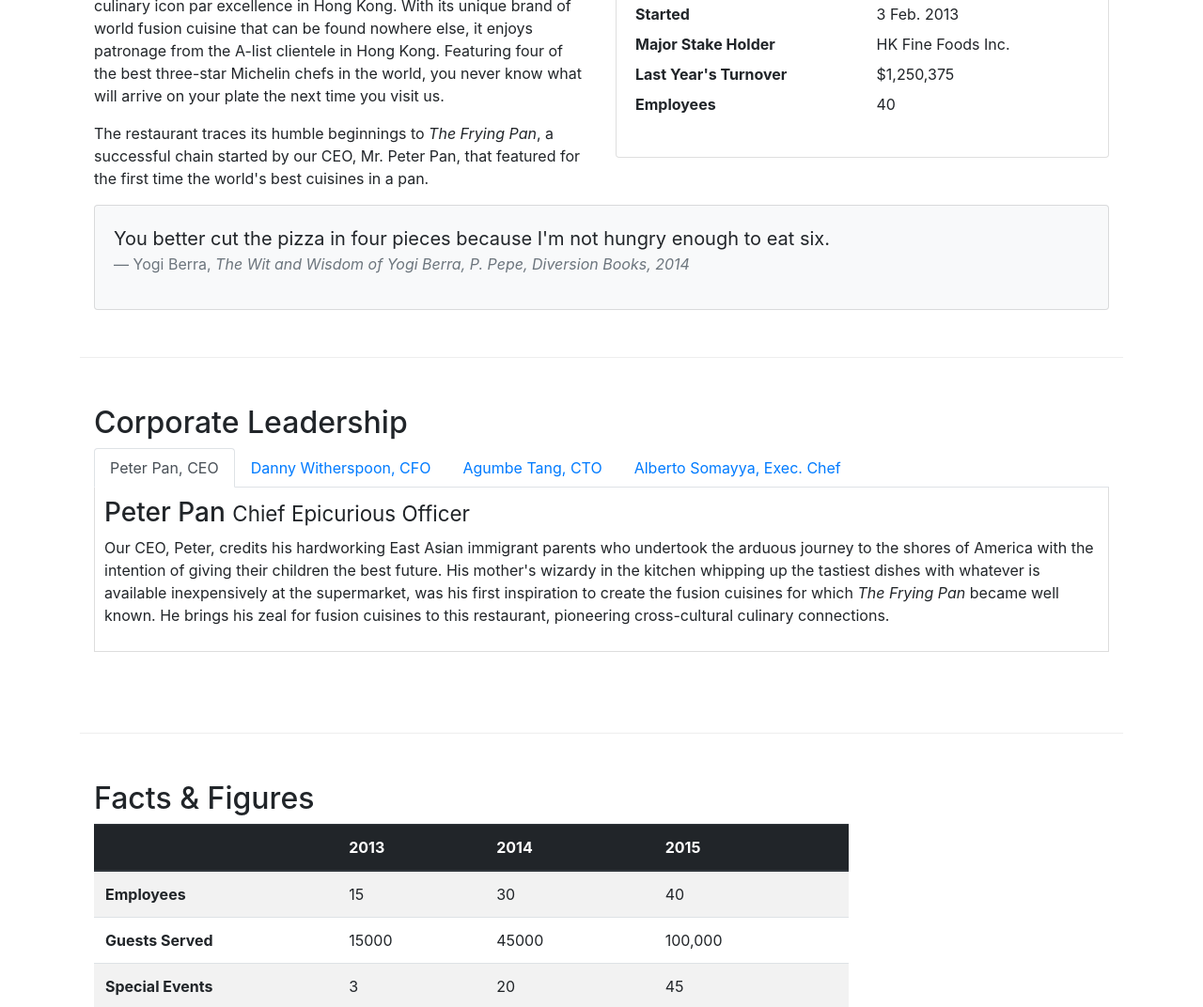
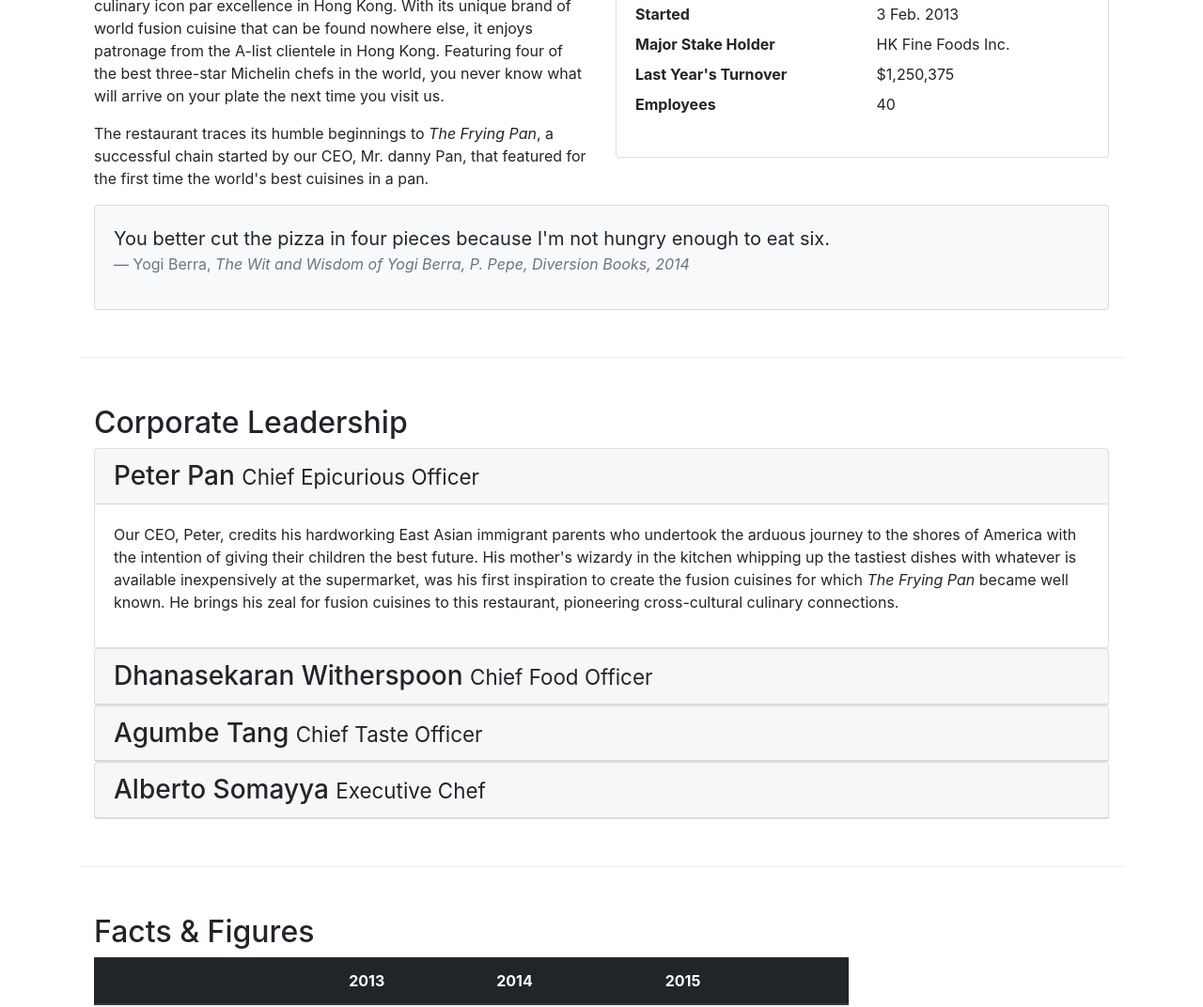
Before and after one commit to gondolio/coursera-full-stack-react-bootstrap, a website: page aboutus.html in a window 1280 px wide. Shown: the part 591-1663 px from the top of the page at 94% size. Drawn offline with nearby package versions, Linux system fonts and the light colour scheme.

Commit message:
Accordion

```diff
--- a/aboutus.html
+++ b/aboutus.html
@@ -67,7 +67,7 @@
             <div class="col-12 col-sm-6">
                 <h2>Our History</h2>
                 <p>Started in 2010, Ristorante con Fusion quickly established itself as a culinary icon par excellence in Hong Kong. With its unique brand of world fusion cuisine that can be found nowhere else, it enjoys patronage from the A-list clientele in Hong Kong.  Featuring four of the best three-star Michelin chefs in the world, you never know what will arrive on your plate the next time you visit us.</p>
-                <p>The restaurant traces its humble beginnings to <em>The Frying Pan</em>, a successful chain started by our CEO, Mr. Peter Pan, that featured for the first time the world's best cuisines in a pan.</p>
+                <p>The restaurant traces its humble beginnings to <em>The Frying Pan</em>, a successful chain started by our CEO, Mr. danny Pan, that featured for the first time the world's best cuisines in a pan.</p>
             </div>
             <div class="col-sm">
                 <div class="card">
@@ -107,48 +107,74 @@
             <div class="col-12">
                 <h2>Corporate Leadership</h2>
 
-                <ul class="nav nav-tabs">
-                    <li class="nav-item">
-                        <a class="nav-link active" href="#peter"
-                        role="tab" data-toggle="tab">Peter Pan, CEO</a>
-                    </li>
-                    <li class="nav-item">
-                        <a class="nav-link" href="#danny"
-                        role="tab" data-toggle="tab">Danny Witherspoon, CFO</a>
-                    </li>
-                    <li class="nav-item">
-                        <a class="nav-link" href="#agumbe"
-                        role="tab" data-toggle="tab">Agumbe Tang, CTO</a>
-                    </li>
-                    <li class="nav-item">
-                        <a class="nav-link" href="#alberto"
-                        role="tab" data-toggle="tab">Alberto Somayya, Exec. Chef</a>
-                    </li>
-                </ul>
+                <div id="accordion">
+                    <div class="card">
+                        <div class="card-header" role="tab" id="peterhead">
+                            <h3 class="mb-0">
+                                <a data-toggle="collapse" data-target="#peter">
+                                    Peter Pan <small>Chief Epicurious Officer</small>
+                                </a>
+                            </h3>
+                        </div>
 
-                <div class="tab-content">
-                    <div role="tabpanel" class="tab-pane fade show active" id="peter">
-                        <h3>Peter Pan <small>Chief Epicurious Officer</small></h3>
-                        <p class="d-none d-sm-block">Our CEO, Peter, credits his hardworking East Asian immigrant parents who undertook the arduous journey to the shores of America with the intention of giving their children the best future. His mother's wizardy in the kitchen whipping up the tastiest dishes with whatever is available inexpensively at the supermarket, was his first inspiration to create the fusion cuisines for which <em>The Frying Pan</em> became well known. He brings his zeal for fusion cuisines to this restaurant, pioneering cross-cultural culinary connections.</p>
+                        <div class="collapse show" id="peter" data-parent="#accordion">
+                            <div class="card-body">
+                                <p class="d-none d-sm-block">Our CEO, Peter, credits his hardworking East Asian immigrant parents who undertook the arduous journey to the shores of America with the intention of giving their children the best future. His mother's wizardy in the kitchen whipping up the tastiest dishes with whatever is available inexpensively at the supermarket, was his first inspiration to create the fusion cuisines for which <em>The Frying Pan</em> became well known. He brings his zeal for fusion cuisines to this restaurant, pioneering cross-cultural culinary connections.</p>
+                            </div>
+                        </div>
                     </div>
 
-                    <div role="tabpanel" class="tab-pane fade" id="danny">
-                        <h3>Dhanasekaran Witherspoon <small>Chief Food Officer</small></h3>
-                        <p class="d-none d-sm-block">Our CFO, Danny, as he is affectionately referred to by his colleagues, comes from a long established family tradition in farming and produce. His experiences growing up on a farm in the Australian outback gave him great appreciation for varieties of food sources. As he puts it in his own words, <em>Everything that runs, wins, and everything that stays, pays!</em></p>
+                    <div class="card">
+                        <div class="card-header" role="tab" id="dannyhead">
+                            <h3 class="mb-0">
+                                <a data-toggle="collapse" data-target="#danny">
+                                    Dhanasekaran Witherspoon <small>Chief Food Officer</small>
+                                </a>
+                            </h3>
+                        </div>
+
+                        <div class="collapse" id="danny" data-parent="#accordion">
+                            <div class="card-body">
+                                <p class="d-none d-sm-block">Our CFO, Danny, as he is affectionately referred to by his colleagues, comes from a long established family tradition in farming and produce. His experiences growing up on a farm in the Australian outback gave him great appreciation for varieties of food sources. As he puts it in his own words, <em>Everything that runs, wins, and everything that stays, pays!</em></p>
+                            </div>
+                        </div>
                     </div>
 
-                    <div role="tabpanel" class="tab-pane fade" id="agumbe">
-                        <h3>Agumbe Tang <small>Chief Taste Officer</small></h3>
-                        <p class="d-none d-sm-block">Blessed with the most discerning gustatory sense, Agumbe, our CTO, personally ensures that every dish that we serve meets his exacting tastes. Our chefs dread the tongue lashing that ensues if their dish does not meet his exacting standards. He lives by his motto, <em>You click only if you survive my lick.</em></p>
+                    <div class="card">
+                        <div class="card-header" role="tab" id="agumbehead">
+                            <h3 class="mb-0">
+                                <a data-toggle="collapse" data-target="#agumbe">
+                                    Agumbe Tang <small>Chief Taste Officer</small>
+                                </a>
+                            </h3>
+                        </div>
+
+                        <div class="collapse" id="agumbe" data-parent="#accordion">
+                            <div class="card-body">
+                                <p class="d-none d-sm-block">Blessed with the most discerning gustatory sense, Agumbe, our CTO, personally ensures that every dish that we serve meets his exacting tastes. Our chefs dread the tongue lashing that ensues if their dish does not meet his exacting standards. He lives by his motto, <em>You click only if you survive my lick.</em></p>
+                            </div>
+                        </div>
                     </div>
 
-                    <div role="tabpanel" class="tab-pane fade" id="alberto">
-                        <h3>Alberto Somayya <small>Executive Chef</small></h3>
-                        <p class="d-none d-sm-block">Award winning three-star Michelin chef with wide International experience having worked closely with whos-who in the culinary world, he specializes in creating mouthwatering Indo-Italian fusion experiences. He says, <em>Put together the cuisines from the two craziest cultures, and you get a winning hit! Amma Mia!</em></p>
+                    <div class="card">
+                        <div class="card-header" role="tab" id="albertohead">
+                            <h3 class="mb-0">
+                                <a data-toggle="collapse" data-target="#alberto">
+                                    Alberto Somayya <small>Executive Chef</small></h3>
+                                </a>
+                            </h3>
+                        </div>
+
+                        <div class="collapse" id="alberto" data-parent="#accordion">
+                            <div class="card-body">
+                                <p class="d-none d-sm-block">Award winning three-star Michelin chef with wide International experience having worked closely with whos-who in the culinary world, he specializes in creating mouthwatering Indo-Italian fusion experiences. He says, <em>Put together the cuisines from the two craziest cultures, and you get a winning hit! Amma Mia!</em></p>
+                            </div>
+                        </div>
                     </div>
                 </div>
             </div>
         </div>
+
         <div class="row row-content">
             <div class="col-12 col-sm-9">
                 <h2>Facts &amp; Figures</h2>
```
